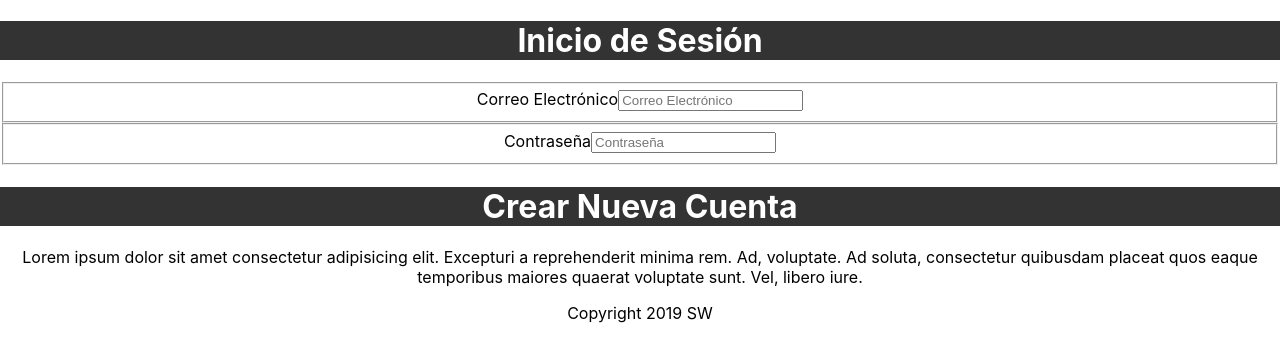
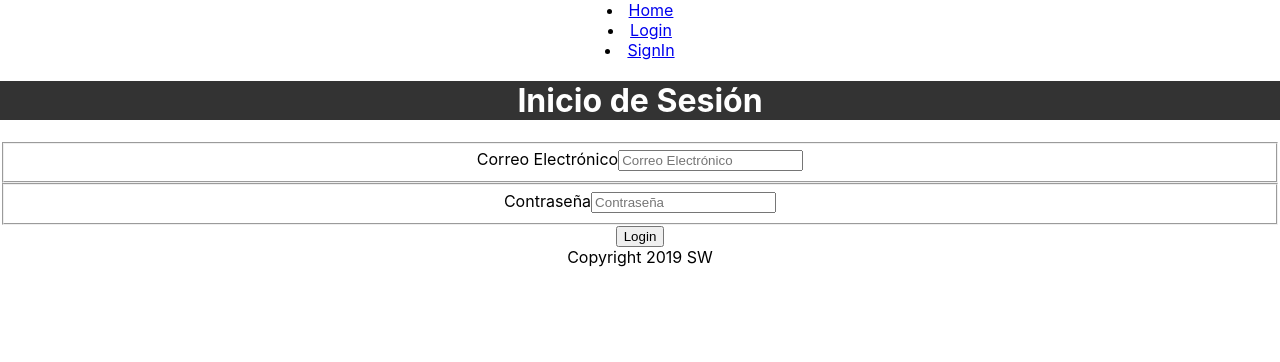
Before and after one commit to pain4508/proyectoFinalSW201903, a React (Create React App) app in the folder proyectofend-app-react/: page /login in a window 1280 px wide. Shown: the top 362 px of the page. Built offline with nearby package versions, Linux system fonts and the light colour scheme.

Commit message:
instalacion de Axios y conexxion entre BackEndy FrontEnd

```diff
--- a/proyectofend-app-react/package.json
+++ b/proyectofend-app-react/package.json
@@ -2,9 +2,13 @@
   "name": "proyectofend-app-react",
   "version": "0.1.0",
   "private": true,
+  "proxy":"http://localhost:3001",
   "dependencies": {
+    "axios": "^0.19.0",
     "react": "^16.8.6",
     "react-dom": "^16.8.6",
+    "react-router": "^5.0.1",
+    "react-router-dom": "^5.0.1",
     "react-scripts": "3.0.1"
   },
   "scripts": {
--- a/proyectofend-app-react/src/App.js
+++ b/proyectofend-app-react/src/App.js
@@ -1,18 +1,31 @@
 import React, {Component} from  'react';
+import {BrowserRouter as Router, Route, Link} from 'react-router-dom';
+
 //import logo from './logo.svg';
 import Login from './Components/pages/login/Login';
 import Signin from './Components/pages/signin/Signin';
 import Footer from './Components/generics/footer/Footer';
 import './App.css';
 
+function Home(){
+    return (<h1>Home Page</h1>);
+}
 class App extends Component{
     render(){
         return (
+            <Router>
             <div className="App">
-            <Login></Login>
-            <Signin></Signin>
+            <nav>
+                <li><Link to = "/">Home</Link></li>
+                <li><Link to = "/login">Login</Link></li>
+                <li><Link to = "/signin">SignIn</Link></li>
+            </nav>
+            <Route path = "/" exact component = {Home} />
+            <Route path = "/login"  component = {Login} />
+            <Route path = "/signin"  component = {Signin} />
             <Footer></Footer>
             </div>
+            </Router>
         );
     }
 }
--- a/proyectofend-app-react/src/Components/pages/login/Login.js
+++ b/proyectofend-app-react/src/Components/pages/login/Login.js
@@ -3,6 +3,7 @@
 import Body from '../../generics/body/Body';
 import Input from '../../generics/input/Input';
 
+import axios from 'axios';
 class Login extends Component{
     constructor(){
         super();
@@ -11,6 +12,7 @@
             "txtEmail":""
         }
         this.onChangehandler = this.onChangehandler.bind(this);
+        this.onClickHandler = this.onClickHandler.bind(this);
     }
     render(){
         return (
@@ -35,6 +37,7 @@
                      inputErrorMsg=""
                      inputChangeHandler={this.onChangehandler}
                    />
+                   <button onClick={this.onClickHandler}>Login</button>
                </Body>
             </div>
         );
@@ -43,6 +46,19 @@
        const {name, value} = e.currentTarget; //ES5 destructor de objetos || destructoring
        this.setState({...this.state, [name]:value});
     }
+    onClickHandler(e){
+        e.preventDefault();
+        e.stopPropagation();
+        //alert("Ohh hice click");
+        axios.post(
+            '/api/users/login',
+            {...this.state}
+            ).then((resp)=>{
+                alert(resp)
+            }).catch((err) =>{
+                alert(err)
+            });
+    }
 }
 
 export default Login;
```
Also changed, not shown: 1 other file (tests, documents, lock files or other folders).
